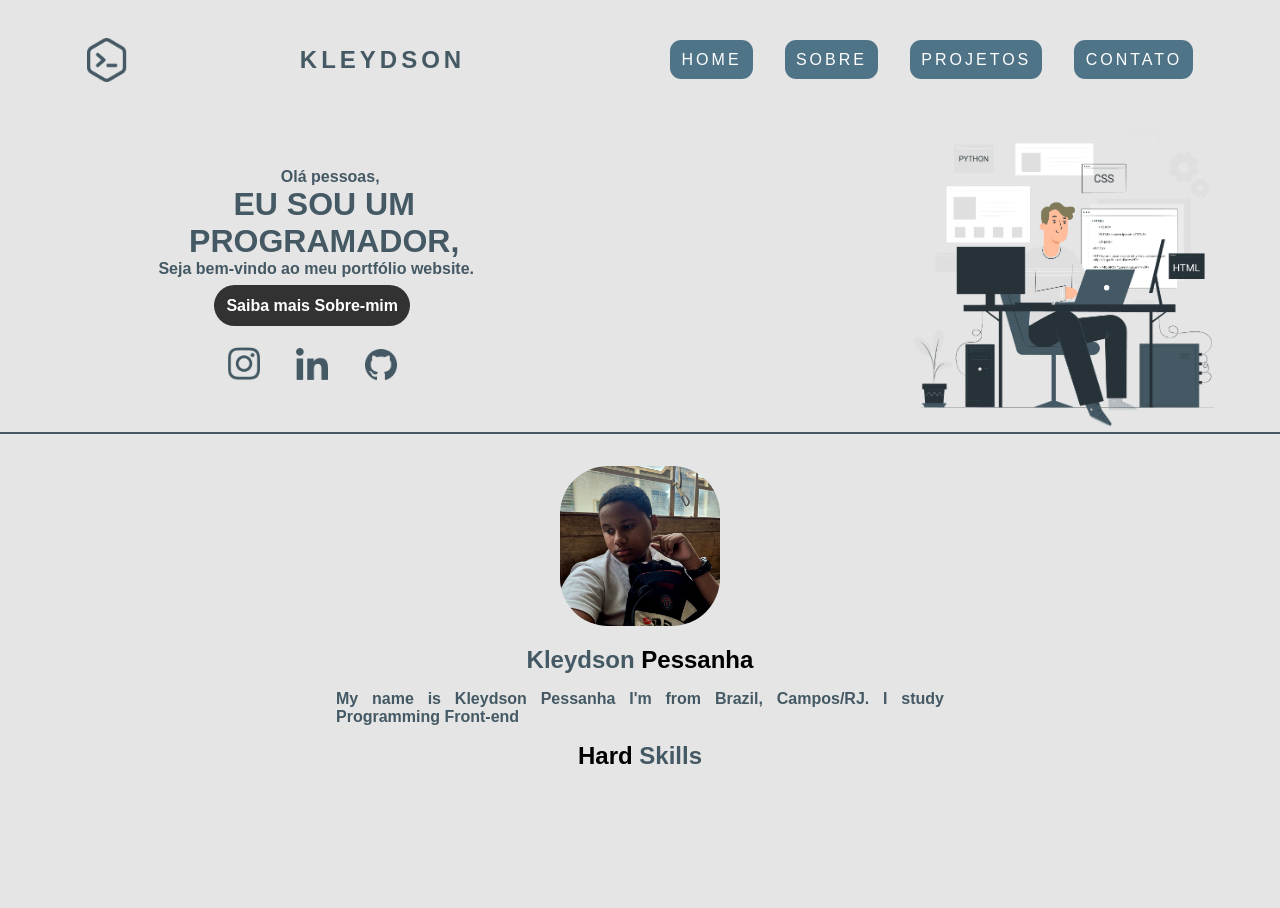
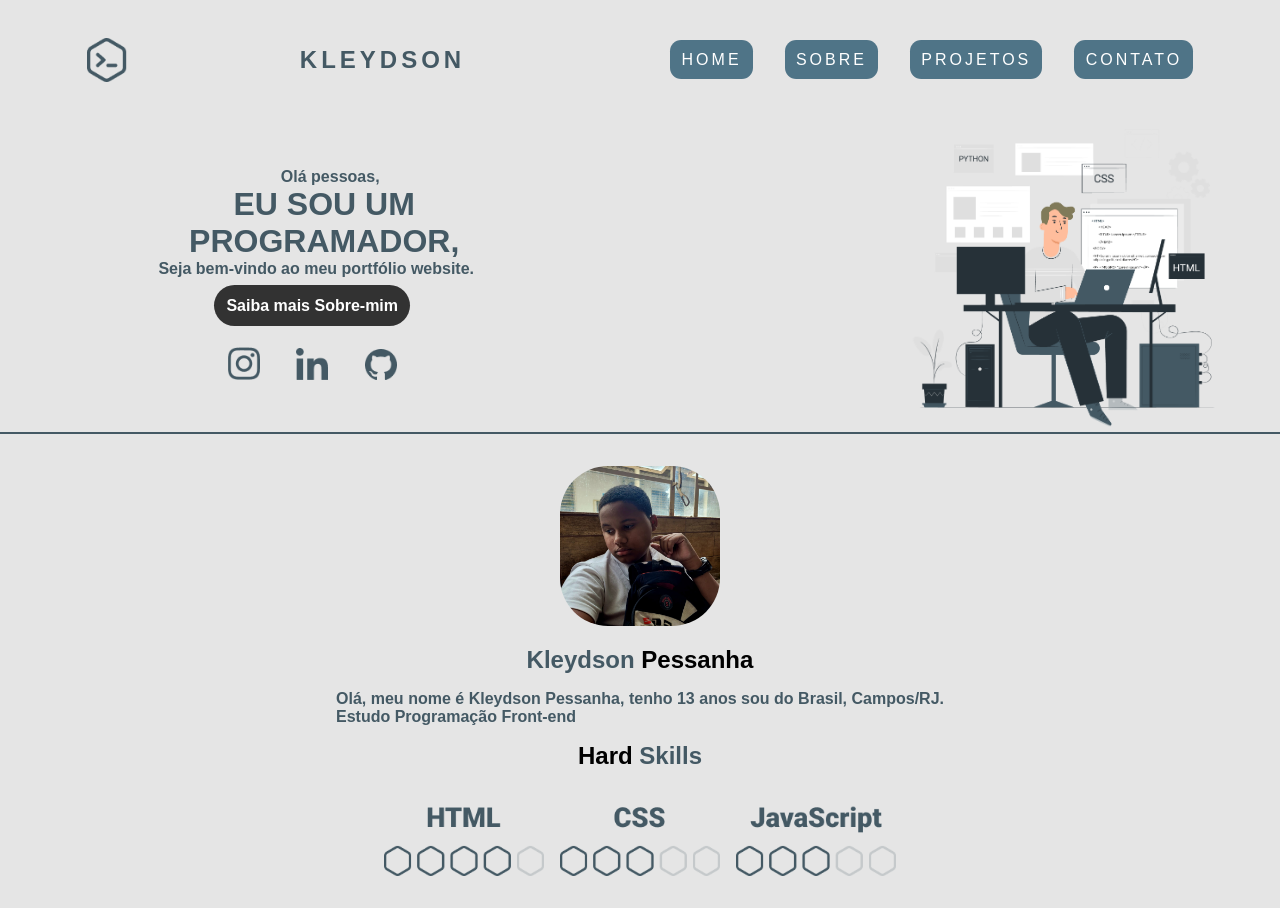
Before and after one commit to Kleydsonpessanha/portfolio, a plain HTML site: page index.html in a window 1280 px wide. Before the commit the page ends 800 px from the top, so only its background shows below. Drawn offline with Linux system fonts and the light colour scheme.

Commit message:
parte do hardSKills feita

```diff
--- a/css/mobile.css
+++ b/css/mobile.css
@@ -231,3 +231,16 @@ hr {
 .span-title-hardSkills {
   color: #445964;
 }
+
+.imagens-hardSkills {
+  margin-top: 2rem;
+  margin-bottom: 2rem;
+  display: flex;
+  justify-content: center;
+  gap: 1rem;
+
+}
+
+.imagens-hardSkills > img {
+  width: 5rem;
+}
--- a/css/pc.css
+++ b/css/pc.css
@@ -64,4 +64,9 @@
   text-align: justify;
 
 }
+
+
+.imagens-hardSkills > img {
+  width: 10rem;
 }
+}
--- a/index.html
+++ b/index.html
@@ -62,12 +62,19 @@
 	             <img class="my-photo" src="img/eu.jpg" alt="minha foto" />
 	             <h1 class="title-my-name">Kleydson <span class="span-h1">Pessanha</span></h1>
 
-	             <p class="paragraph-about-me">My name is Kleydson Pessanha I'm from Brazil, Campos/RJ. I study Programming Front-end</p>
+	             <p class="paragraph-about-me">Olá, meu nome é Kleydson Pessanha, tenho 13 anos sou do Brasil, Campos/RJ. Estudo Programação Front-end</p>
 	          </section>
-	          <section class="section-hardSkills">
+	      <section class="section-hardSkills">
 	              <h1 class="title-hard-skills">Hard <span class="span-title-hardSkills">Skills</span></h1>
+
+
+	             <section class="imagens-hardSkills">
+	                <img id="imagem-hardSkills-html" src="img/html.png" alt="html" />
+	                <img id="imagem-hardSkills-css" src="img/css.png" alt="css" />
+	                <img id="imagem-hardSkills-js" src="img/javascript.png" alt="" />
+	             </section>
 	          </section>
-	        </div>
+	          </div>
 
 	   </main>
 
```
Also changed, not shown: img/c.png (added), img/css.png (added), img/html.png (added), img/javascript.png (added), img/mysql.png (added), img/python.png (added), img/react.png (added).
